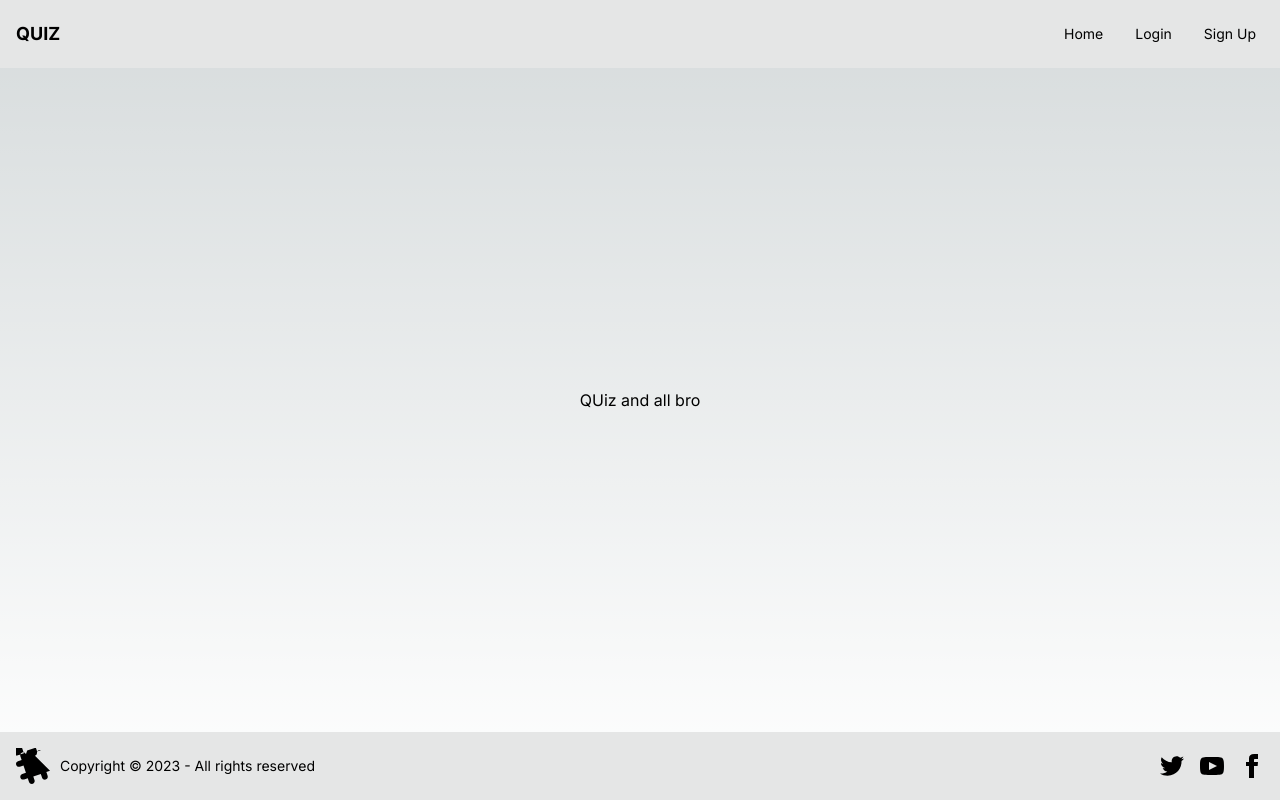
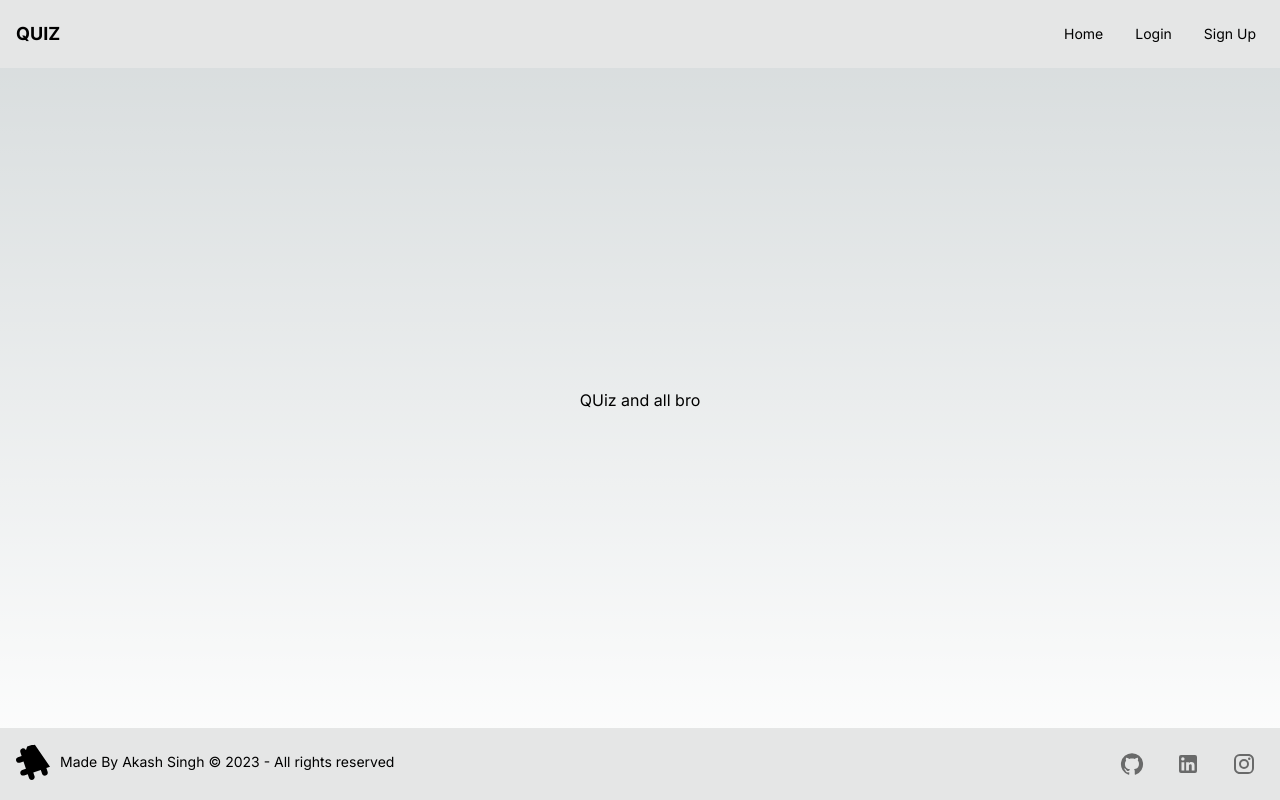
Before and after one commit to SkySingh04/QuizQuest, a Next.js app: page / in a window 1280 px wide. Built offline with nearby package versions, Linux system fonts and the light colour scheme; no server answers.

Commit message:
Finised Results page and footer

```diff
--- a/app/components/Footer.tsx
+++ b/app/components/Footer.tsx
@@ -1,8 +1,13 @@
-'use client'
+'use client';
 import React from 'react';
 import { ThemeProvider } from '@mui/material/styles';
 import useMediaQuery from '@mui/material/useMediaQuery';
 import { lightTheme, darkTheme } from '../themes';
+import { IconButton } from '@mui/material';
+import GitHubIcon from '@mui/icons-material/GitHub';
+import LinkedInIcon from '@mui/icons-material/LinkedIn';
+import InstagramIcon from '@mui/icons-material/Instagram';
+
 const Footer = () => {
   const themePreference = useMediaQuery('(prefers-color-scheme: dark)') ? darkTheme : lightTheme;
 
@@ -11,26 +16,35 @@ const Footer = () => {
       <footer className="footer fixed bottom-0 left-0 right-0 bg-base-300  p-4 z-50">
         <aside className="items-center grid-flow-col">
           <svg width="36" height="36" viewBox="0 0 24 24" xmlns="http://www.w3.org/2000/svg" fillRule="evenodd" clipRule="evenodd" className="fill-current">
-          <path d="M22.672 15.226l-2.432.811.841 2.515c.33 1.019-.209 2.127-1.23 2.456-1.15.325-2.148-.321-2.463-1.226l-.840-2.518-5.013 1.677.840 2.517c.391 1.203-.434 2.542-1.831 2.542-.88 0-1.601-.564-1.86-1.314l-.842-2.516-2.431.809c-1.135.328-2.145-.317-2.463-1.229-.329-1.018.211-2.127 1.231-2.456l2.432-.809-1.621-4.823-2.432.808c-1.355.384-2.558-.59-2.558-1.839 0-.817.509-1.582 1.327-1.846l2.433-.809-.842-2.515c-.33-1.02.211-2.129 1.232-2.458 1.02-.329 2.13.209 2.461 1.229l.842-2.515 5.011-1.677-.839-2.517c-.403-1.238.484-2.553 1.843-2.553.819 0 1.585.509 1.85 1.326l.841-2.517 2.431-.81c-1.02-.33-2.131.211-2.461 1.229.332 1.018-.21 2.126-1.23 2.456l-2.433.809 1.622 4.823 2.433-.809c-1.242-.401-2.557.484-2.557 1.838 0 .819-.51 1.583-1.328 1.847m-8.992-6.428l-5.01 1.675 1.619 4.828 5.011-1.674-1.62-4.829z"></path>
+            <path d="M22.672 15.226l-2.432.811.841 2.515c.33 1.019-.209 2.127-1.23 2.456-1.15.325-2.148-.321-2.463-1.226l-.840-2.518-5.013 1.677.840 2.517c.391 1.203-.434 2.542-1.831 2.542-.88 0-1.601-.564-1.86-1.314l-.842-2.516-2.431.809c-1.135.328-2.145-.317-2.463-1.229-.329-1.018.211-2.127 1.231-2.456l2.432-.809-1.621-4.823-2.432.808c-1.355.384-2.558-.59-2.558-1.839 0-.817.509-1.582 1.327-1.846l2.433-.809-.842-2.515c-.33-1.02.211-2.129 1.232-2.458 1.02-.329 2.13.209 2.461 1.229l.842-2.515 5.011-1.677-.839-2.517c-.403-1.238.484-2.553 1.843-2.553.819 0 1.585.509 1.85 1.326l.841-2.517 2.431-.81c-1.02-.33-2.131.211-2.461 1.229.332 1.018-.21 2.126-1.23 2.456l-2.433.809 1.622-4.823-2.433.809c-1.242-.401-2.557.484-2.557-1.838 0 .819-.51 1.583-1.328 1.847m-8.992-6.428l-5.01 1.675 1.619 4.828 5.011-1.674-1.62-4.829z"></path>
           </svg>
-        <p>Copyright © 2023 - All rights reserved</p>
+          <p>Made By Akash Singh © 2023 - All rights reserved</p>
         </aside>
         <nav className="grid-flow-col gap-4 md:place-self-center md:justify-self-end">
-        <a>
-          <svg xmlns="http://www.w3.org/2000/svg" width="24" height="24" viewBox="0 0 24 24" className="fill-current">
-            <path d="M24 4.557c-.883.392-1.832.656-2.828.775 1.017-.609 1.798-1.574 2.165-2.724-.951.564-2.005.974-3.127 1.195-.897-.957-2.178-1.555-3.594-1.555-3.179 0-5.515 2.966-4.797 6.045-4.091-.205-7.719-2.165-10.148-5.144-1.29 2.213-.669 5.108 1.523 6.574-.806-.026-1.566-.247-2.229-.616-.054 2.281 1.581 4.415 3.949 4.89-.693.188-1.452.232-2.224.084.626 1.956 2.444 3.379 4.6 3.419-2.07 1.623-4.678 2.348-7.29 2.04 2.179 1.397 4.768 2.212 7.548 2.212 9.142 0 14.307-7.721 13.995-14.646.962-.695 1.797-1.562 2.457-2.549z"></path>
-          </svg>
-        </a>
-        <a>
-          <svg xmlns="http://www.w3.org/2000/svg" width="24" height="24" viewBox="0 0 24 24" className="fill-current">
-            <path d="M19.615 3.184c-3.604-.246-11.631-.245-15.23 0-3.897.266-4.356 2.62-4.385 8.816.029 6.185.484 8.549 4.385 8.816 3.6.245 11.626.246 15.23 0 3.897-.266 4.356-2.62 4.385-8.816-.029-6.185-.484-8.549-4.385-8.816zm-10.615 12.816v-8l8 3.993-8 4.007z"></path>
-          </svg>
-        </a>
-        <a>
-          <svg xmlns="http://www.w3.org/2000/svg" width="24" height="24" viewBox="0 0 24 24" className="fill-current">
-            <path d="M9 8h-3v4h3v12h5v-12h3.642l.358-4h-4v-1.667c0-.955.192-1.333 1.115-1.333h2.885v-5h-3.808c-3.596 0-5.192 1.583-5.192 4.615v-3.385z"></path>
-          </svg>
-        </a>
+          <IconButton
+            color="default"
+            href="https://github.com/Akash-Singh04"
+            target="_blank"
+            rel="noopener noreferrer"
+          >
+            <GitHubIcon />
+          </IconButton>
+          <IconButton
+            color="default"
+            href="https://www.linkedin.com/in/akash-singh-a57081253/"
+            target="_blank"
+            rel="noopener noreferrer"
+          >
+            <LinkedInIcon />
+          </IconButton>
+          <IconButton
+            color="default"
+            href="https://www.instagram.com/kind.of.akash/"
+            target="_blank"
+            rel="noopener noreferrer"
+          >
+            <InstagramIcon />
+          </IconButton>
         </nav>
       </footer>
     </ThemeProvider>
--- a/app/quiz/page.tsx
+++ b/app/quiz/page.tsx
@@ -20,18 +20,6 @@ function Quiz() {
   const [score, setScore] = useState(0);
   const [isFinalQuestion, setIsFinalQuestion] = useState(false);
 
-  useEffect(() => {
-    // Check the user's authentication state
-    onAuthStateChanged(auth, (user: any) => {
-      if (user) {
-        setUser(user);
-      } else {
-        // Redirect unauthenticated users to the login page
-        router.push('/login');
-      }
-    });
-    // Fetch quiz questions from your data source (e.g., Firebase Firestore)
-    // In this example, we're simulating questions using a local array
   const fetchedQuestions: QuizQuestion[] = [
     {
       question: 'What is the capital of France?',
@@ -55,6 +43,20 @@ function Quiz() {
     },
     // Add more questions
   ];
+
+
+  useEffect(() => {
+    // Check the user's authentication state
+    onAuthStateChanged(auth, (user: any) => {
+      if (user) {
+        setUser(user);
+      } else {
+        // Redirect unauthenticated users to the login page
+        router.push('/login');
+      }
+    });
+    // Fetch quiz questions from your data source (e.g., Firebase Firestore)
+    // In this example, we're simulating questions using a local array
 
     setQuestions(fetchedQuestions);
   }, []);
@@ -88,7 +90,13 @@ function Quiz() {
 
   const handleQuizSubmit = () => {
     console.log(`Quiz Completed! Your Score: ${score}/${questions.length}`);
-    router.push(`/results/${score}`);
+    localStorage.setItem('quizScore', score.toString());
+    localStorage.setItem('questionlength', questions.length.toString());
+    localStorage.setItem('selectedOptions', JSON.stringify(selectedOptions));
+    const correctAnswers = questions.map((question) => question.correctAnswer);
+    localStorage.setItem('correctAnswers', JSON.stringify(correctAnswers));
+    localStorage.setItem('fetchedQuestions', JSON.stringify(fetchedQuestions));
+    router.push(`/results`);
 
 
     // You can perform further actions, such as navigating to the results page.
--- a/app/results/[score]/page.tsx
+++ /dev/null
@@ -1,41 +0,0 @@
-'use client';
-import { useParams } from 'next/navigation';
-import React, { useEffect, useState } from 'react';
-import auth from '../../firebase';
-
-export default function Page() {
-  const params = useParams();
-  const score = params.score;
-  const user = auth.currentUser;
-
-  const [userDetails, setUserDetails] = useState(null);
-
-  useEffect(() => {
-    if (user) {
-      getAndDisplayUserData(user.email);
-    }
-  }, [user]);
-
-  const getAndDisplayUserData = async (user:any) => {
-    // Fetch user data from Firestore based on the user's ID
-    try {
-        const fName = user?.displayName;
-        console.log(fName);
-      }
-     catch (error) {
-      console.error('Error fetching user data: ', error);
-    }
-  };
-
-  return (
-    <div className='flex flex-col items-center justify-center min-h-screen py-2'>
-      <h1>Results</h1>
-      {/* <p>
-        User: {fName} {lastName}
-      </p>
-      <p>
-        Score: {score}/{totalNumberOfQuestions}
-      </p> */}
-    </div>
-  );
-}
--- /dev/null
+++ b/app/results/page.tsx
@@ -0,0 +1,81 @@
+'use client';
+import React from 'react';
+import auth from '../firebase';
+import { onAuthStateChanged } from 'firebase/auth';
+import { useRouter } from 'next/navigation';
+import { useEffect, useState } from 'react';
+
+export default function Page() {
+  const router = useRouter();
+  const [user, setUser] = useState(auth.currentUser); // User authentication state
+  useEffect(() => {
+    // Check the user's authentication state
+    onAuthStateChanged(auth, (user) => {
+      if (user) {
+        setUser(user);
+      } else {
+        // Redirect unauthenticated users to the login page
+        router.push('/login');
+      }
+    });
+  }, []);
+
+  // Retrieve user details
+  const displayName = user?.providerData[0].displayName;
+
+  // Retrieve score and other data from local storage
+  const storedScore = localStorage.getItem('quizScore');
+  const questionlength = localStorage.getItem('questionlength');
+  const selectedOptions = JSON.parse(localStorage.getItem('selectedOptions') || '[]');
+  const correctAnswers = JSON.parse(localStorage.getItem('correctAnswers') || '[]');
+  const fetchedQuestions = JSON.parse(localStorage.getItem('fetchedQuestions') || '[]');
+
+  return (
+    <div className=" min-h-screen flex flex-col items-center justify-center py-4 my-10">
+      <div className=" p-8 rounded-md shadow-md w-4/5 lg:w-3/5">
+        <h1 className="text-3xl font-bold mb-4">Quiz Results</h1>
+        <p className="text-xl">
+          User: {displayName || 'User Not Found'}
+        </p>
+        <p className="text-xl">
+          Score: {storedScore}/{questionlength || 'Score Not Found'}
+        </p>
+
+        {fetchedQuestions.map((question:any, index : any) => (
+          <div key={index} className="my-6">
+            <h2 className="text-lg font-semibold mb-2">Question {index + 1}:</h2>
+            <p className="text-base mb-2">{question.question}</p>
+            <div className="grid grid-cols-1 lg:grid-cols-2 gap-4">
+              {question.options.map((option:any, optionIndex:any) => (
+                <div
+                  key={optionIndex}
+                  className={`p-4 rounded-md shadow-md transition duration-300 ${
+                    selectedOptions &&
+                    selectedOptions[index] === option &&
+                    selectedOptions[index] === correctAnswers[index]
+                      ? 'bg-green-400'
+                      : selectedOptions &&
+                        selectedOptions[index] === option
+                      ? 'bg-red-400'
+                      : 'bg-gray-400'
+                  }`}
+                >
+                  <div>
+                    {selectedOptions && selectedOptions[index] === option ? (
+                      selectedOptions[index] === correctAnswers[index] ? (
+                        <span className="text-green-500">✓ </span>
+                      ) : (
+                        <span className="text-red-500">✗ </span>
+                      )
+                    ) : null}
+                    {option}
+                  </div>
+                </div>
+              ))}
+            </div>
+          </div>
+        ))}
+      </div>
+    </div>
+  );
+}
--- a/app/signup/page.tsx
+++ b/app/signup/page.tsx
@@ -13,8 +13,7 @@ import LockOutlinedIcon from '@mui/icons-material/LockOutlined';
 import Typography from '@mui/material/Typography';
 import Container from '@mui/material/Container';
 import { ThemeProvider } from '@mui/material/styles';
-import { createTheme } from '@mui/material/styles'; // Import createTheme
-import { getAuth, createUserWithEmailAndPassword } from 'firebase/auth';
+import {  createUserWithEmailAndPassword , updateProfile} from 'firebase/auth';
 import auth from '../firebase';
 import useMediaQuery from '@mui/material/useMediaQuery';
 import { lightTheme, darkTheme } from '../themes';
@@ -40,6 +39,18 @@ export default function SignUp() {
         // Signed up
         const user = userCredential.user;
         console.log(user);
+        updateProfile(user, {
+          displayName: data.get('firstName') + ' ' + data.get('lastName'),
+        }).then(() => {
+
+          console.log('Profile updated');
+        }).catch((error) => {
+          const errorCode = error.code;
+        const errorMessage = error.message;
+        console.log(errorCode);
+        console.log(errorMessage);
+        setError(errorMessage);
+        });
         router.push(`/quiz`);
       })
       .catch((error) => {
--- a/app/themes.tsx
+++ b/app/themes.tsx
@@ -1,3 +1,4 @@
+'use client';
 import { createTheme } from '@mui/material/styles';
 const lightTheme = createTheme({
     palette: {
```
Lines whose indentation alone changed are shown as unchanged.
